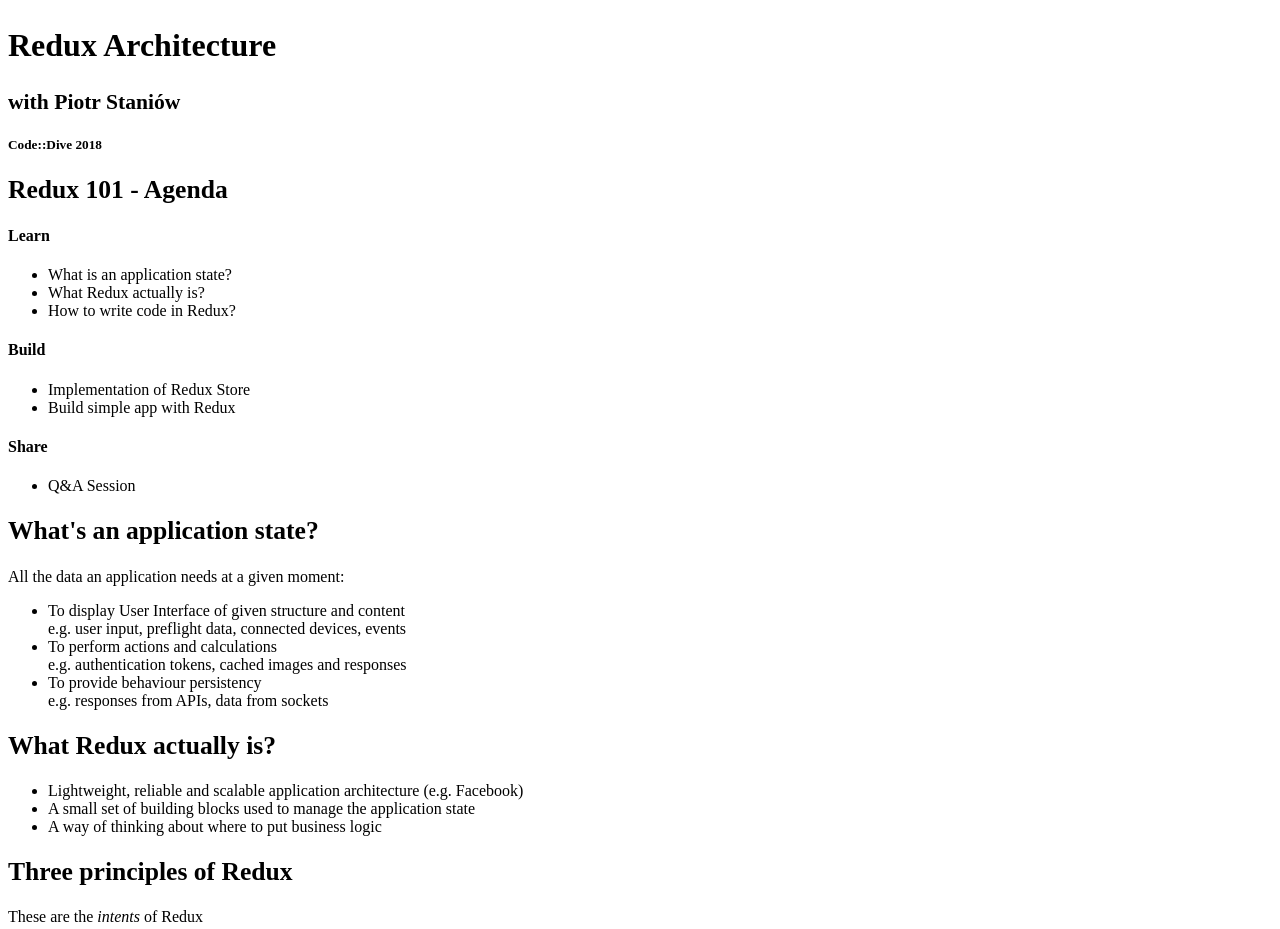
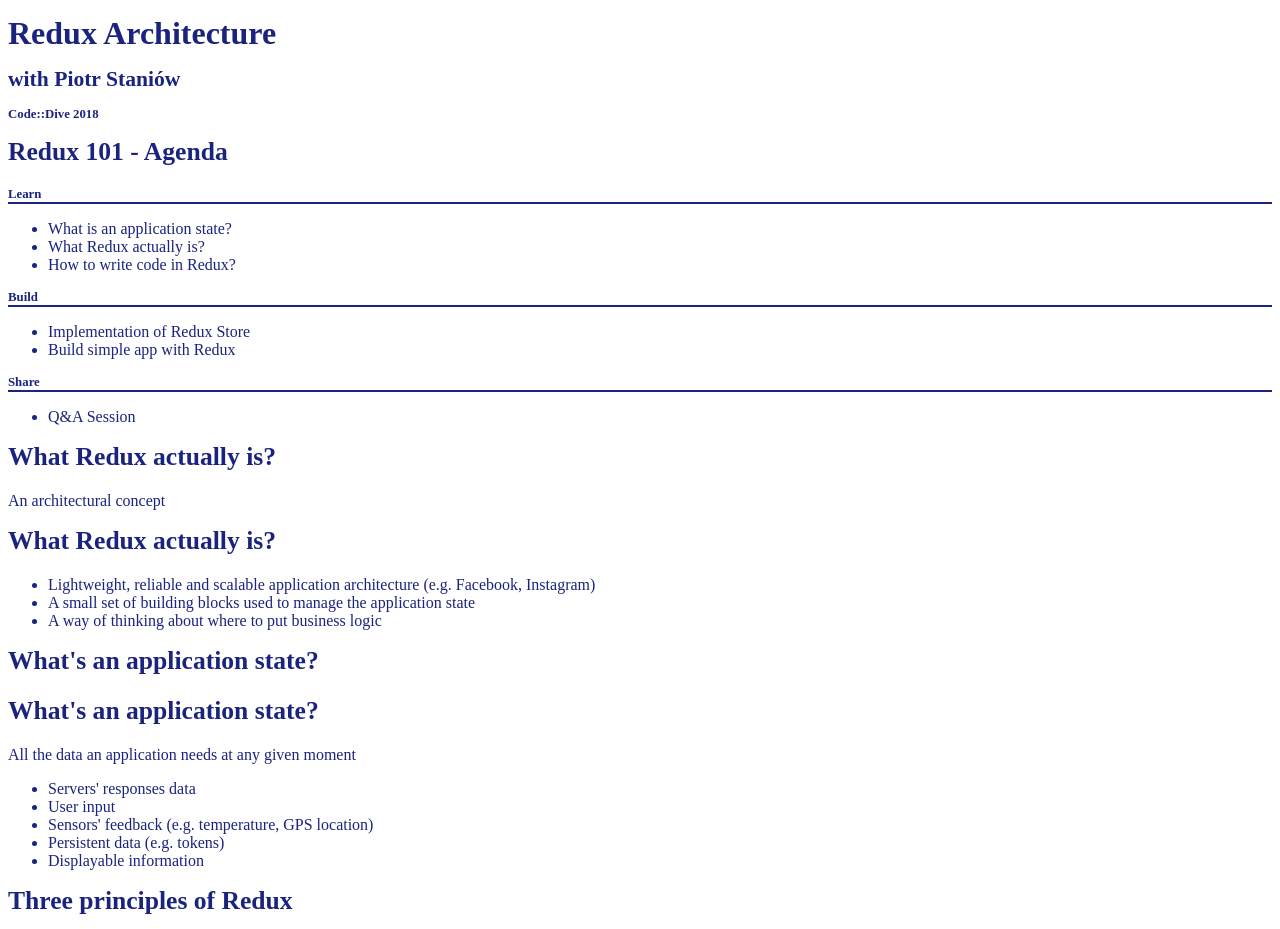
Before and after one commit to piotrstaniow/redux-101, a website built with webpack: page index.pug in a window 1280 px wide. Shown: the top 929 px of the page. Built offline with nearby package versions, Linux system fonts and the light colour scheme; what reveal.js would draw is missing.

Commit message:
Code::Dive Conference

```diff
--- a/index.js
+++ b/index.js
@@ -1,7 +1,7 @@
 import 'headjs/dist/1.0.0/head';
 import Reveal from 'reveal.js';
 import 'reveal.js/css/reveal.css';
-import 'reveal.js/css/theme/blood.css';
+import 'reveal.js/css/theme/black.css';
 import 'reveal.js/lib/css/zenburn.css';
 import './style.css';
 
--- a/index.pug
+++ b/index.pug
@@ -14,10 +14,12 @@
       .slides
         include ./slides/title.pug
         include ./slides/agenda.pug
-        include ./slides/redux/01-state.pug
+        include ./slides/redux/01-redux.pug
         include ./slides/redux/02-redux.pug
-        include ./slides/redux/03-principles.pug
-        include ./slides/redux/04-store.pug
-        include ./slides/redux/05-outro.pug
+        include ./slides/redux/03-state.pug
+        include ./slides/redux/04-state.pug
+        include ./slides/redux/05-principles.pug
+        include ./slides/redux/06-store.pug
+        include ./slides/redux/07-outro.pug
         include ./slides/end.pug
     script(src="main.bundle.js")
--- a/package.json
+++ b/package.json
@@ -11,6 +11,7 @@
   "private": true,
   "devDependencies": {
     "css-loader": "^1.0.1",
+    "file-loader": "^2.0.0",
     "html-loader": "0.5.5",
     "html-webpack-plugin": "3.2.0",
     "http-server": "0.11.1",
--- a/slides/agenda.pug
+++ b/slides/agenda.pug
@@ -6,16 +6,16 @@
 block title
   | Redux 101 - Agenda
 block content
-  div.left.agenda
-    h4 Learn
+  div.text-left.agenda
+    h5 Learn
     ul
         li What is an application state?
         li What Redux actually is?
         li How to write code in Redux?
-    h4 Build
+    h5 Build
     ul
         li Implementation of Redux Store
         li Build simple app with Redux
-    h4 Share
+    h5 Share
     ul
         li Q&A Session
--- a/slides/intro-layout.pug
+++ b/slides/intro-layout.pug
@@ -6,8 +6,9 @@
 section(id= pageId, data-transition=transition)
   body
     h1.text-left
+      img.author(src="img/author.jpg")
       block title
     h3.text-left
-      block subtitle
+      block author
     h5.text-left
-      block author
+      block event
--- a/slides/layout.pug
+++ b/slides/layout.pug
@@ -4,7 +4,7 @@
 
 - var pageId = (counter++) + "-" + title
 section(id= pageId, data-transition=transition)
-  h2
+  h2.spacious
     block title
   body
     block content
--- /dev/null
+++ b/slides/redux/01-redux.pug
@@ -0,0 +1,10 @@
+extends ../layout.pug
+
+block vars
+  - var title = 'redux'
+
+block title
+  | What Redux actually is?
+block content
+  p.fragment
+    |  An architectural concept
--- a/slides/redux/01-state.pug
+++ /dev/null
@@ -1,14 +0,0 @@
-extends ../layout.pug
-
-block vars
-  - var title = 'redux-app-state'
-
-block title
-    | What's an application state?
-block content
-    p
-      | All the data an application needs at a given moment:
-    ul
-      li.fragment To display User Interface of given structure and content <br> e.g. user input, preflight data, connected devices, events
-      li.fragment To perform actions and calculations <br> e.g. authentication tokens, cached images and responses
-      li.fragment To provide behaviour persistency <br> e.g. responses from APIs, data from sockets
--- a/slides/redux/02-redux.pug
+++ b/slides/redux/02-redux.pug
@@ -7,6 +7,6 @@
     | What Redux actually is?
 block content
     ul
-      li.fragment Lightweight, reliable and scalable application architecture (e.g. Facebook)
+      li.fragment Lightweight, reliable and scalable application architecture (e.g. Facebook, Instagram)
       li.fragment A small set of building blocks used to manage the application state
       li.fragment A way of thinking about where to put business logic
--- /dev/null
+++ b/slides/redux/03-state.pug
@@ -0,0 +1,7 @@
+extends ../layout.pug
+
+block vars
+  - var title = 'redux-app-state'
+
+block title
+    | What's an application state?
--- /dev/null
+++ b/slides/redux/04-state.pug
@@ -0,0 +1,16 @@
+extends ../layout.pug
+
+block vars
+  - var title = 'redux-app-state'
+
+block title
+  | What's an application state?
+block content
+  p
+    | All the data an application needs at any given moment
+  ul
+    li Servers' responses data
+    li User input
+    li Sensors' feedback (e.g. temperature, GPS location)
+    li Persistent data (e.g. tokens)
+    li Displayable information
--- a/slides/title.pug
+++ b/slides/title.pug
@@ -5,7 +5,7 @@
 
 block title
   | Redux Architecture
-block subtitle
+block author
   | with Piotr Staniów
-block author
+block event
   | Code::Dive 2018
--- a/style.css
+++ b/style.css
@@ -1,3 +1,11 @@
+body {
+  background-color: white;
+}
+
+* {
+  color: #1A237E !important;
+}
+
 .reveal h1 {
   font-size: 2.0em;
 }
@@ -12,6 +20,23 @@
 
 .reveal h4 {
   font-size: 1em;
+}
+
+.reveal h5 {
+  font-size: 0.8em;
+}
+
+.reveal h6 {
+  font-size: 0.7em;
+}
+
+.reveal h1,
+.reveal h2,
+.reveal h3,
+.reveal h4,
+.reveal h5,
+.reveal h6 {
+  margin: 15px 0 5px 0;
 }
 
 .reveal section img {
@@ -44,10 +69,34 @@
     padding: 0.1rem;
 }
 
-.reveal .slide-background {
+.reveal .slide-background-content {
   background-size: contain !important;
 }
 
 .text-left {
   text-align: left;
 }
+
+div.subtitle {
+  display: flex;
+}
+
+div.subtitle div.text {
+  width: 100%;
+}
+
+.reveal section img.author {
+  max-width: 150px;
+  max-height: 150px;
+  position: absolute;
+  left: -175px;
+  top: 54px;
+}
+
+.agenda h5 {
+  border-bottom: 2px solid #1A237E;
+}
+
+.reveal .spacious {
+  margin-bottom: 20px;
+}
--- a/webpack.config.js
+++ b/webpack.config.js
@@ -15,6 +15,13 @@
     ]
 };
 
+const fonts = {
+    test: /\.(woff|woff2|eot|ttf|otf)$/,
+    use: [
+        'file-loader'
+    ]
+};
+
 module.exports = {
     entry: './index.js',
     devServer: {
@@ -25,7 +32,7 @@
         filename: '[name].bundle.js',
     },
     module: {
-        rules: [pug, css],
+        rules: [pug, css, fonts],
     },
     plugins: [
         new HtmlWebpackPlugin({
```
Also changed, not shown: img/author.jpg (added), img/store.png, slides/redux/05-principles.pug (renamed from slides/redux/03-principles.pug), slides/redux/06-store.pug (renamed from slides/redux/04-store.pug), slides/redux/07-outro.pug (renamed from slides/redux/05-outro.pug), 1 other file.
